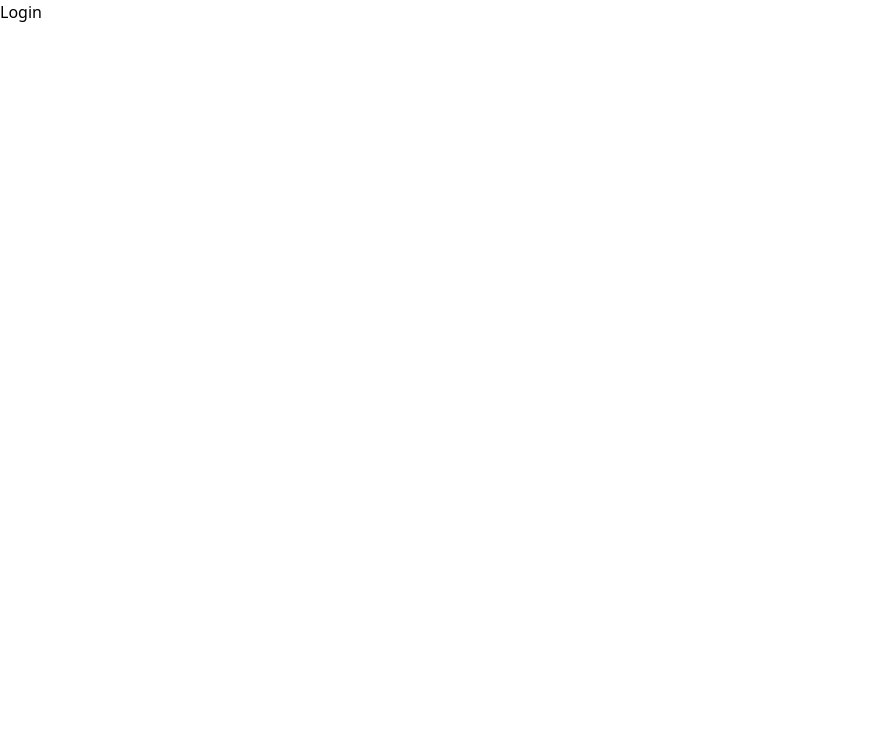
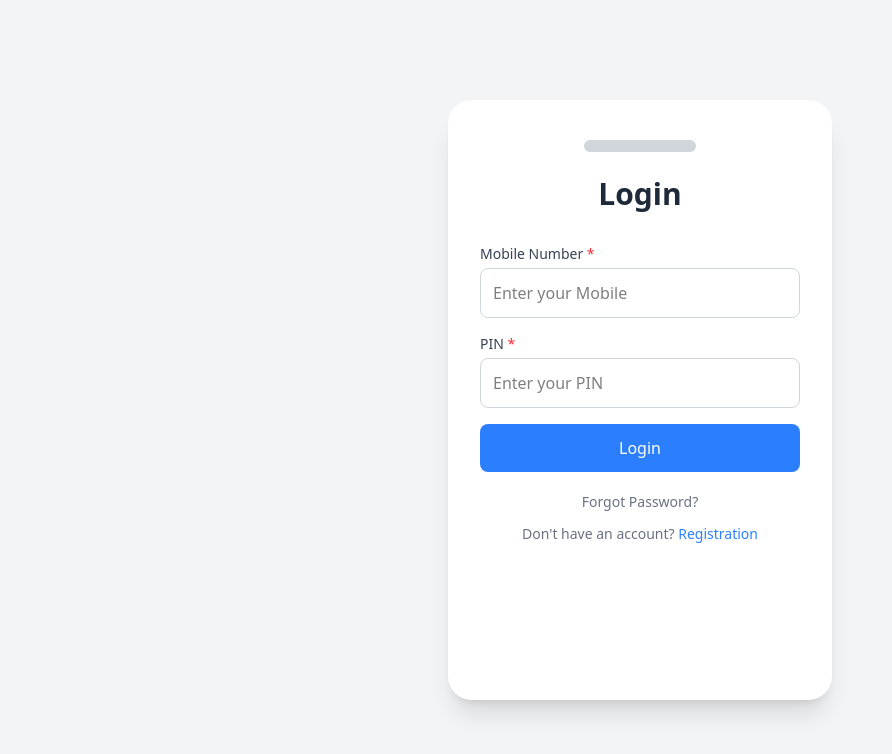
Before and after one commit to devhasanmia/TrustPay-frontend, a React (Vite) app: page / in a window 1280 px wide. Shown: the top 754 px of the page, without its empty margins (0-892 px from the left). Built offline with nearby package versions, Linux system fonts and the light colour scheme.

Commit message:
feat: implemented user login functionality

```diff
--- a/package.json
+++ b/package.json
@@ -13,11 +13,13 @@
     "@hookform/resolvers": "^4.1.2",
     "@reduxjs/toolkit": "^2.6.0",
     "@tailwindcss/vite": "^4.0.9",
+    "jwt-decode": "^4.0.0",
     "react": "^19.0.0",
     "react-dom": "^19.0.0",
     "react-hook-form": "^7.54.2",
     "react-redux": "^9.2.0",
     "react-router": "^7.2.0",
+    "redux-persist": "^6.0.0",
     "sonner": "^2.0.1",
     "tailwindcss": "^4.0.9",
     "zod": "^3.24.2"
--- a/src/pages/Login.tsx
+++ b/src/pages/Login.tsx
@@ -1,8 +1,86 @@
+import { zodResolver } from "@hookform/resolvers/zod";
+import { FormProvider, SubmitHandler, useForm } from "react-hook-form";
+import { Link, useNavigate } from "react-router";
+import { toast } from "sonner";
+import { TLogin } from "../types/user.type";
+import { useLoginMutation } from "../redux/api/features/auth/authApi";
+import { useAppDispatch } from "../redux/hooks";
+import { setUser } from "../redux/api/features/auth/authSlice";
+import { tokenVerify } from "../utils/tokenVerify";
+import { loginValidationSchema } from "../validations/userValidation";
+import InputWithLabel from "../components/UI/InputWithLabel";
 
 const Login = () => {
+    const methods = useForm<TLogin>({
+        resolver: zodResolver(loginValidationSchema),
+      });
+  const [Login] = useLoginMutation();
+  const dispatch = useAppDispatch();
+  let navigate = useNavigate();
+  const onSubmit: SubmitHandler<TLogin> = async (data) => {
+    try {
+        const result = await Login(data).unwrap();
+        // Verify the token and decode user information
+        const userDecoded = tokenVerify(result.accessToken);
+        // Dispatch the user data to the Redux store
+        dispatch(
+          setUser({
+            user: userDecoded,
+            token: result.accessToken,
+          })
+        );
+        if (userDecoded?.accountType === "Admin") {
+          navigate("/admin");
+        } else if (userDecoded?.accountType === "User") {
+          navigate("/user");
+        } else if (userDecoded?.accountType === "Agent") {
+          navigate("/agent");
+        }
+        toast.success(result.message);
+    } catch (error: any) {
+        if (error?.status === 401) {
+        toast.error("Invalid Mobile Number or PIN");
+      } else {
+        toast.error(error?.data?.message || "An error occurred");
+      }
+    }
+  };
+
+
+
   return (
-    <div>Login</div>
-  )
-}
+    <FormProvider {...methods}>
+    <div className="flex items-center justify-center min-h-screen bg-gray-100 p-4">
+      <div className="w-96 h-[600px] bg-white rounded-3xl shadow-xl flex flex-col items-center p-8">
+        <div className="w-28 h-3 bg-gray-300 rounded-full mt-2 mb-6" />
+        <h2 className="text-3xl font-bold text-gray-800 mb-8">Login</h2>
 
-export default Login
+        {/* Form */}
+        <form onSubmit={methods.handleSubmit(onSubmit)}
+         className="grid grid-cols-1 sm:grid-cols-1 gap-4 w-full"
+        >
+        <InputWithLabel label="Mobile Number" name="mobileNumber" required type="number" placeholder="Enter your Mobile"  />
+        <InputWithLabel label="PIN" name="pin" required type="password" placeholder="Enter your PIN" />
+            <button
+              type="submit"
+              className="w-full max-w-xs bg-blue-500 text-white py-3 rounded-lg hover:bg-blue-600 transition"
+            >
+              Login
+            </button>
+        </form>
+
+        {/* Footer */}
+        <p className="text-gray-500 text-sm mt-5">Forgot Password?</p>
+        <p className="text-gray-500 text-sm mt-3">
+          Don't have an account?{" "}
+          <Link to="/registration">
+            <span className="text-blue-500 cursor-pointer">Registration</span>
+          </Link>
+        </p>
+      </div>
+    </div>
+    </FormProvider>
+  );
+};
+
+export default Login;
--- a/src/redux/api/features/auth/authApi.ts
+++ b/src/redux/api/features/auth/authApi.ts
@@ -8,8 +8,15 @@ const authApi = baseApi.injectEndpoints({
         method: "POST",
         body: data,
       }),
-    })
-  }),
+    }),
+    login: builder.mutation({
+        query: (data) => ({
+          url: "/auth/login",
+          method: "POST",
+          body: data,
+        })
+      })
+  })
 });
 
-export const { useRegistrationMutation} = authApi;
+export const { useRegistrationMutation, useLoginMutation} = authApi;
--- /dev/null
+++ b/src/redux/api/features/auth/authSlice.ts
@@ -0,0 +1,36 @@
+import { createSlice } from "@reduxjs/toolkit";
+
+export type TUser = {
+  _id: string;
+  mobileNumber: string;
+  accountType: string;
+  iat: number;
+  exp: number;
+};
+
+type TAuthState = {
+  user: TUser | null;
+  token: string | null;
+}
+
+const initialState: TAuthState = {
+  user: null,
+  token: null,
+};
+
+const authSlice = createSlice({
+  name: "auth",
+  initialState,
+  reducers: {
+    setUser: (state, action) => {
+      const { user, token } = action.payload;
+      (state.user = user), (state.token = token);
+    },
+    logout: (state) => {
+      (state.user = null), (state.token = null);
+    },
+  },
+});
+
+export const { setUser, logout } = authSlice.actions;
+export default authSlice.reducer;
--- a/src/redux/store.ts
+++ b/src/redux/store.ts
@@ -1,14 +1,37 @@
-import { configureStore } from '@reduxjs/toolkit'
-import { baseApi } from './api/baseApi'
+import { configureStore } from "@reduxjs/toolkit";
+import { baseApi } from "./api/baseApi";
+import authReducer from "./api/features/auth/authSlice";
+import {
+  persistStore,
+  persistReducer,
+  FLUSH,
+  REHYDRATE,
+  PAUSE,
+  PERSIST,
+  PURGE,
+  REGISTER,
+} from "redux-persist";
+import storage from "redux-persist/lib/storage";
 
+const persistConfig = {
+  key: "root",
+  storage,
+};
+const persistedReducer = persistReducer(persistConfig, authReducer);
 export const store = configureStore({
   reducer: {
     [baseApi.reducerPath]: baseApi.reducer,
+    auth: persistedReducer,
   },
   middleware: (getDefaultMiddleware) =>
-    getDefaultMiddleware().concat(baseApi.middleware),
-})
+    getDefaultMiddleware({
+      serializableCheck: {
+        ignoredActions: [FLUSH, REHYDRATE, PAUSE, PERSIST, PURGE, REGISTER],
+      },
+    }).concat(baseApi.middleware),
+});
 
+export type RootState = ReturnType<typeof store.getState>;
+export type AppDispatch = typeof store.dispatch;
 
-export type RootState = ReturnType<typeof store.getState>
-export type AppDispatch = typeof store.dispatch
+export const persistor = persistStore(store);
--- /dev/null
+++ b/src/types/user.type.ts
@@ -0,0 +1,4 @@
+export type TLogin = {
+    mobileNumber: string;
+    pin: string;
+}
--- /dev/null
+++ b/src/utils/tokenVerify.ts
@@ -0,0 +1,11 @@
+import { jwtDecode } from "jwt-decode";
+import { TUser } from "../redux/api/features/auth/authSlice";
+
+export const tokenVerify = (token: string): TUser | null => {
+  try {
+    const decoded: TUser = jwtDecode(token);
+    return decoded;
+  } catch (error) {
+    return null;
+  }
+};
--- a/src/validations/userValidation.ts
+++ b/src/validations/userValidation.ts
@@ -18,3 +18,12 @@ export const userValidationSchema = z.object({
             message: "NID must be either 10, 13, or 17 digits long"
         }),
 });
+
+
+export const loginValidationSchema = z.object({
+    mobileNumber: z.string({
+        required_error: "Mobile Number is required",
+        invalid_type_error: "Mobile Number must be a String"
+    }).regex(/^\d{11}$/, "Mobile Number must be exactly 11 digits"),
+    pin: z.string().regex(/^\d{5}$/, "PIN must be exactly 5 digits"),
+})
```
Also changed, not shown: 1 other file (tests, documents, lock files or other folders).
